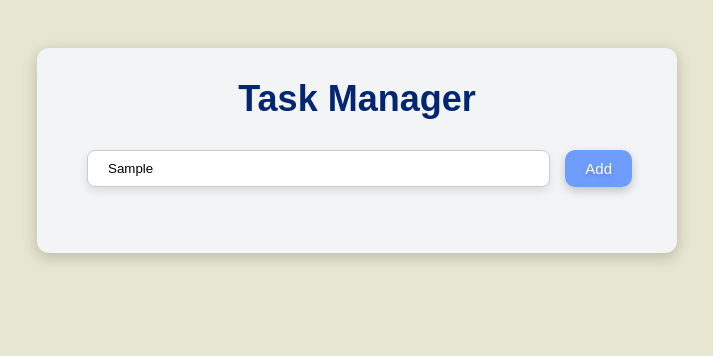
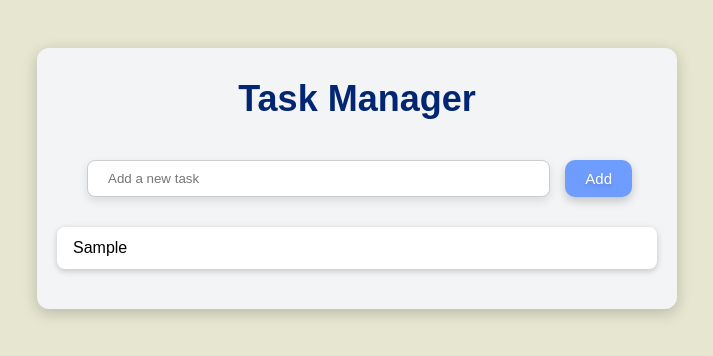
Before and after one commit to VOG0303/task-manager, a plain HTML site: page index.html in a window 1280 px wide. Both pictures are taken after typing "Sample" into the empty fields and a click on the button "Add". Shown: the whole page, without its empty margins (283-996 px from the left). Drawn offline with Linux system fonts and the light colour scheme.

Commit message:
Added the functionality of adding tasks which are displayed in clean boxes with a clean hover animation

```diff
--- a/index.html
+++ b/index.html
@@ -9,12 +9,12 @@
 </head>
 <body>
     <div class="app">
-        <div id="main-heading">Task Manager</d>
+        <div class="main-heading">Task Manager</div>
         <div class="task-input">
-            <input type="text" class="task-input" id="new-task-textbox" placeholder="Add a new task">
-            <button class="task-input" id="add-task-button">Add</button>
+            <input type="text" class="new-task-textbox" placeholder="Add a new task">
+            <button class="add-task-button">Add</button>
         </div>
-        <ul id="task-list">
+        <ul class="task-list">
         </ul>
     </div>
 </body>
--- a/script.js
+++ b/script.js
@@ -0,0 +1,14 @@
+const taskInput = document.querySelector(".new-task-textbox");
+const addButton = document.querySelector(".add-task-button");
+const taskList = document.querySelector(".task-list");
+
+addButton.addEventListener("click", function() {
+    const taskText = taskInput.value;
+    if (taskText.trim() !== "") {
+        const li = document.createElement("li");
+        li.textContent = taskText;
+        li.classList.add("task-item");
+        taskList.appendChild(li);
+        taskInput.value = "";
+    }
+});
--- a/style.css
+++ b/style.css
@@ -14,7 +14,7 @@ body {
     box-shadow: 0px 4px 15px rgba(0, 0, 0, 0.2);
 }
 
-#main-heading {
+.main-heading {
     font-size: 36px;
     font-weight: 700;
     text-align: center;
@@ -28,7 +28,7 @@ body {
     margin: 20px;
 }
 
-#new-task-textbox {
+.new-task-textbox {
     flex: 1;
     margin: 10px 5px 10px 10px;
     padding: 10px 20px;
@@ -38,7 +38,7 @@ body {
     cursor: pointer;
 }
 
-#add-task-button {
+.add-task-button {
     margin: 10px 5px 10px 10px;
     padding: 10px 20px;
     border: none;
@@ -50,3 +50,26 @@ body {
     cursor: pointer;
     text-shadow: 0px 2px 4px rgba(0, 0, 0, 0.2);
 }
+
+.task-list {
+    list-style-type: none;
+    padding: 0;
+    margin: 20px 0px;
+}
+
+.task-item {
+    background-color: #ffffff;
+    padding: 12px 16px;
+    margin-bottom: 10px;
+    border-radius: 8px;
+    box-shadow: 0px 2px 6px rgba(0,0,0,0.2);
+    font-size: 16px;
+    display: flex;
+    justify-content: space-between;
+    align-items: center;
+    transition: background 0.3s ease;
+}
+
+.task-item:hover {
+    background-color: #f0f7ff;
+}
```
Also changed, not shown: 1 other file.
